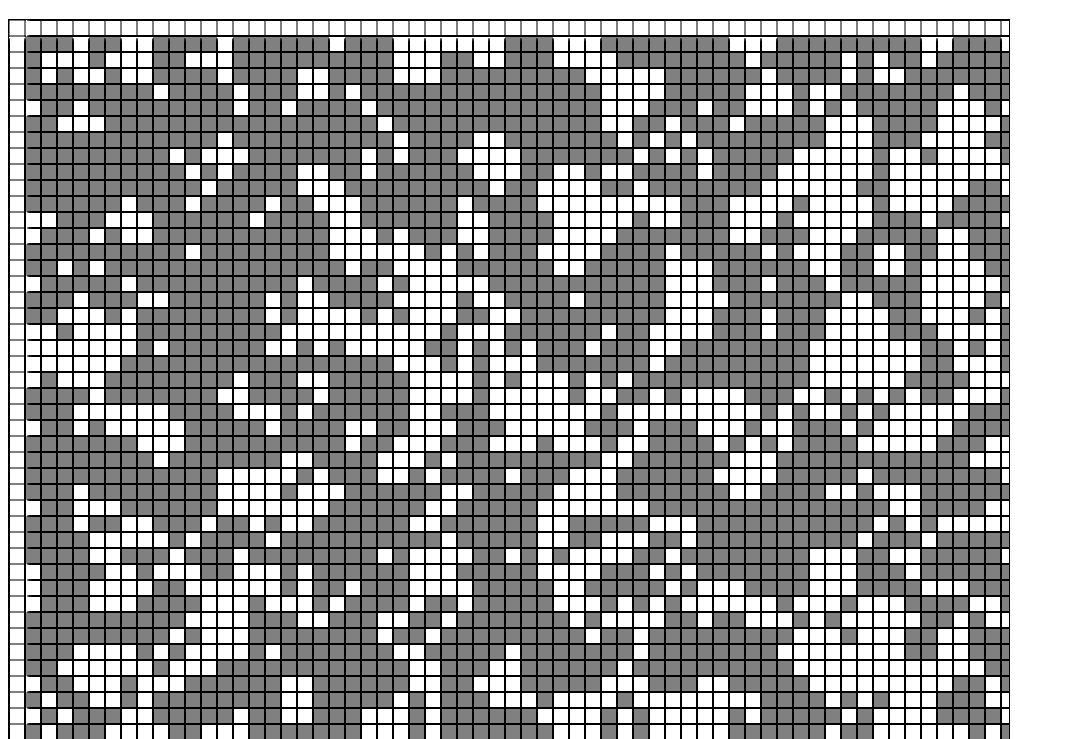
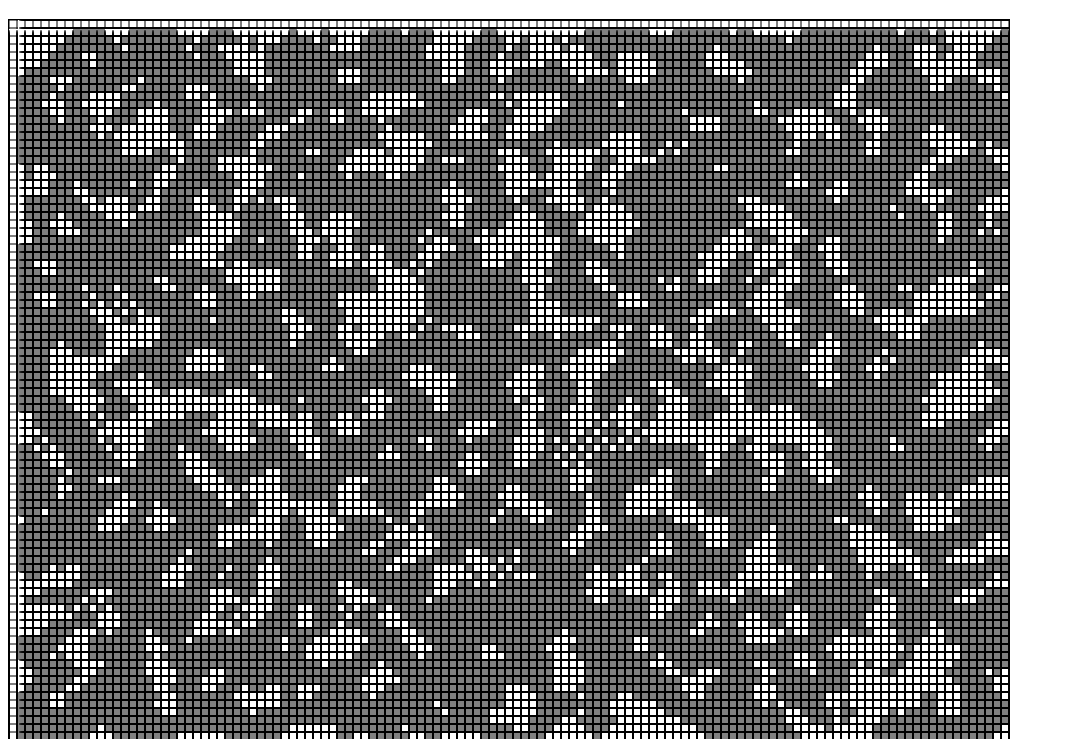
Before and after one commit to bzeier/Javascript-Cave-Generator, a plain HTML site: page index.html in a window 1280 px wide. Shown: the part 61-800 px from the top of the page, without its empty margins (0-1065 px from the left). Drawn offline with Linux system fonts and the light colour scheme.

Commit message:
change gridsize

```diff
--- a/index.html
+++ b/index.html
@@ -12,12 +12,12 @@
     <script>
         const canvas = document.getElementById("map");
         const ctx = canvas.getContext("2d");
-        const gridSize = 16;
+        const gridSize = 8;
         let mapArray = [];
-        let mapSize = 100;
+        let mapSize = 140;
 
         //Cellular Automaton
-        let chanceToBecomeWall = 0.45;
+        let chanceToBecomeWall = 0.43;
         let floorsToWallConversion = 4;
         let wallsToFloorConversion = 3;
 
@@ -79,6 +79,7 @@
 
 
         FillMapRandom(mapArray, 0);
+        DoTransitionStep(mapArray);
         DoTransitionStep(mapArray);
         DrawMap();
         GenerateGrid();
```
